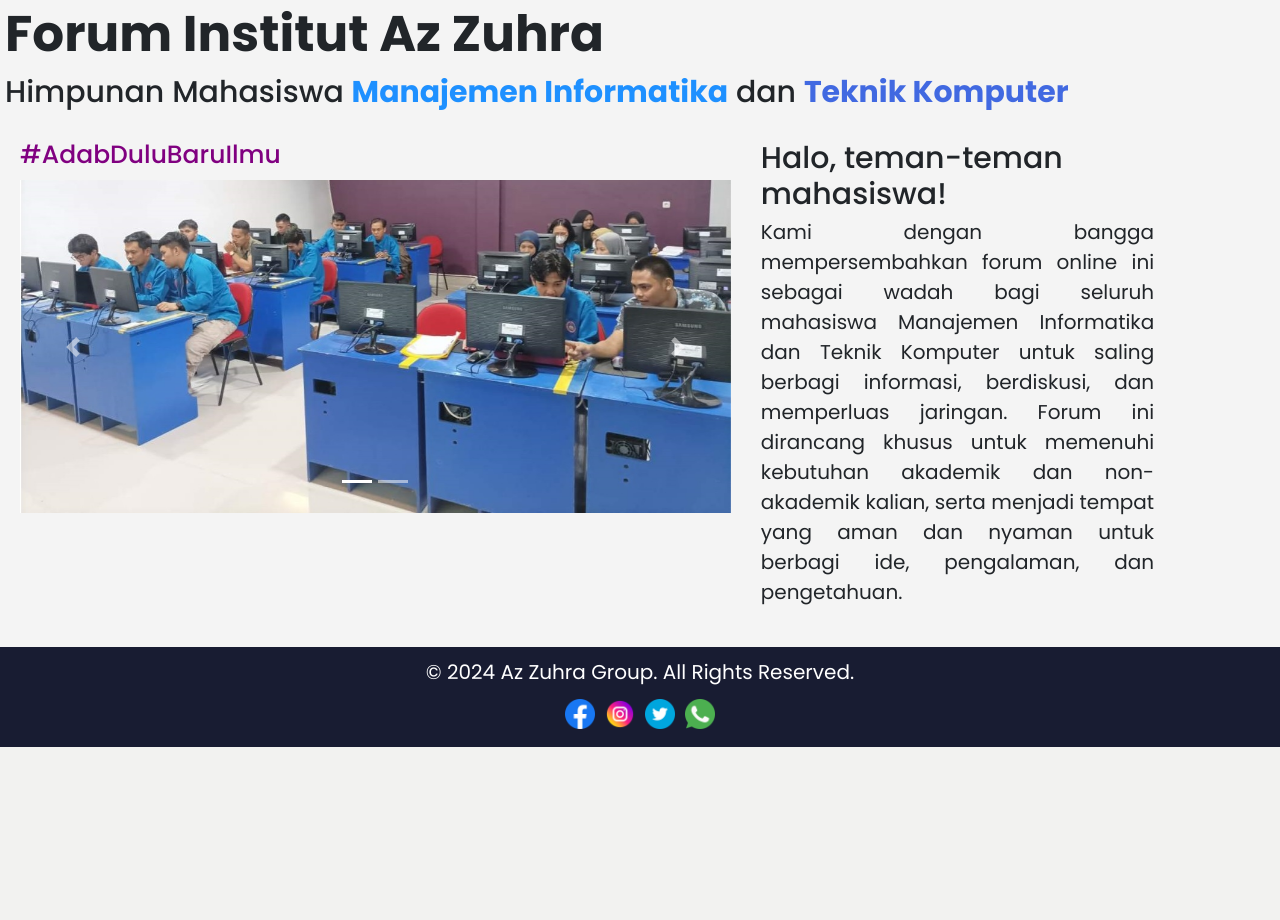
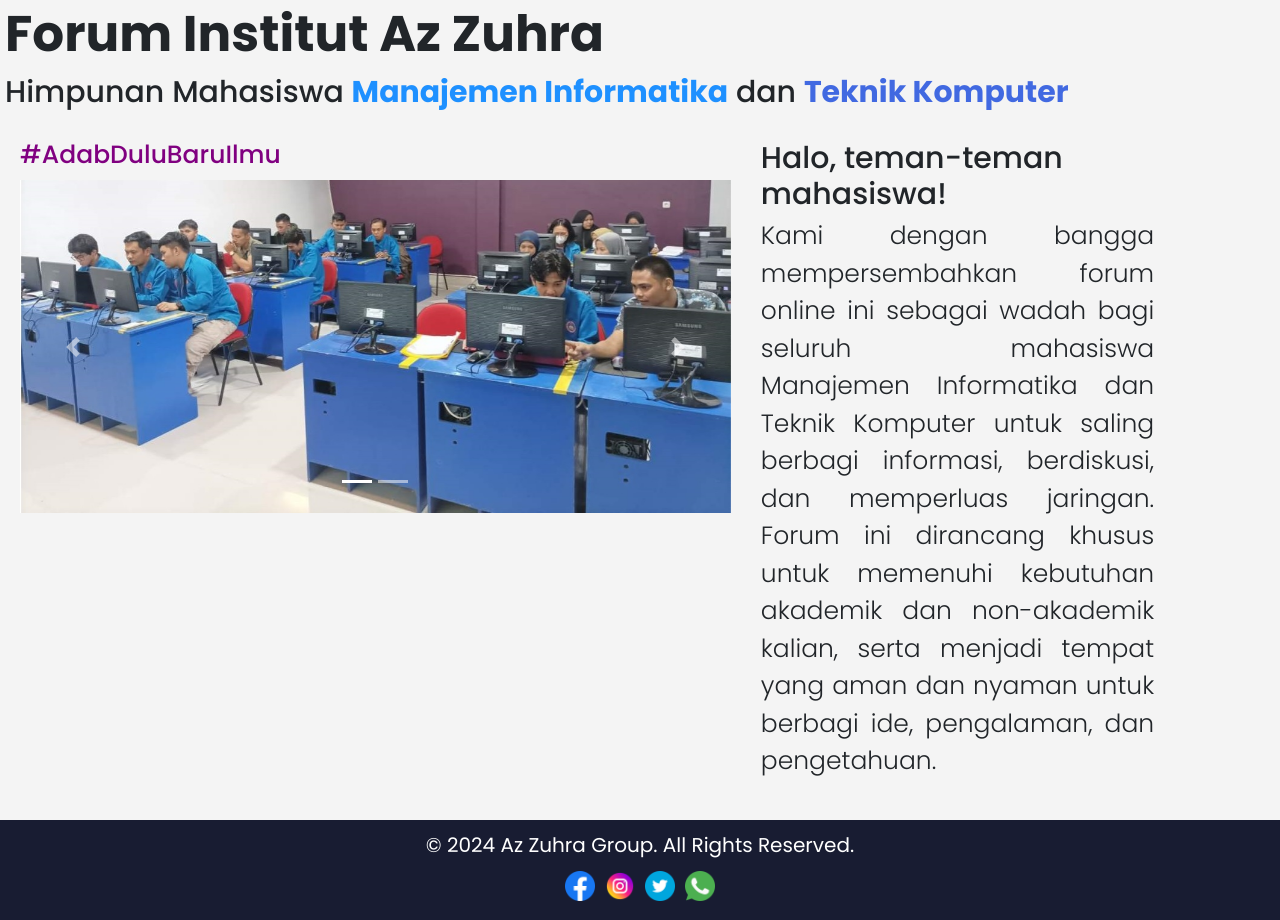
Before and after one commit to raihan-yudi-syukma/iaz-forum, a CodeIgniter 4 app: the page made by app/Views/home.php in a window 1280 px wide. Shown: the part 236-1156 px from the top of the page. Before the commit the page ends 983 px from the top, so only its background shows below. Run offline with PHP 8.4 and a stand-in for CodeIgniter, Linux system fonts and the light colour scheme; the template is opened without the code that fills it, so the values that code supplies are empty; some libraries are stand-ins or nearby versions.

Commit message:
Update home.php

```diff
--- a/app/Views/home.php
+++ b/app/Views/home.php
@@ -65,7 +65,7 @@
 	<!-- about -->
 	<div class="col-md-4">
 		<h4 class="mb-1">Halo, teman-teman mahasiswa!</h4>
-		<p class="text-justify">Kami dengan bangga mempersembahkan forum online ini sebagai wadah bagi seluruh mahasiswa Manajemen Informatika dan Teknik Komputer untuk saling berbagi informasi, berdiskusi, dan memperluas jaringan. Forum ini dirancang khusus untuk memenuhi kebutuhan akademik dan non-akademik kalian, serta menjadi tempat yang aman dan nyaman untuk berbagi ide, pengalaman, dan pengetahuan.</p>
+		<p class="text-justify lead">Kami dengan bangga mempersembahkan forum online ini sebagai wadah bagi seluruh mahasiswa Manajemen Informatika dan Teknik Komputer untuk saling berbagi informasi, berdiskusi, dan memperluas jaringan. Forum ini dirancang khusus untuk memenuhi kebutuhan akademik dan non-akademik kalian, serta menjadi tempat yang aman dan nyaman untuk berbagi ide, pengalaman, dan pengetahuan.</p>
 	</div>
 </div>
 <!-- /.content -->
```
